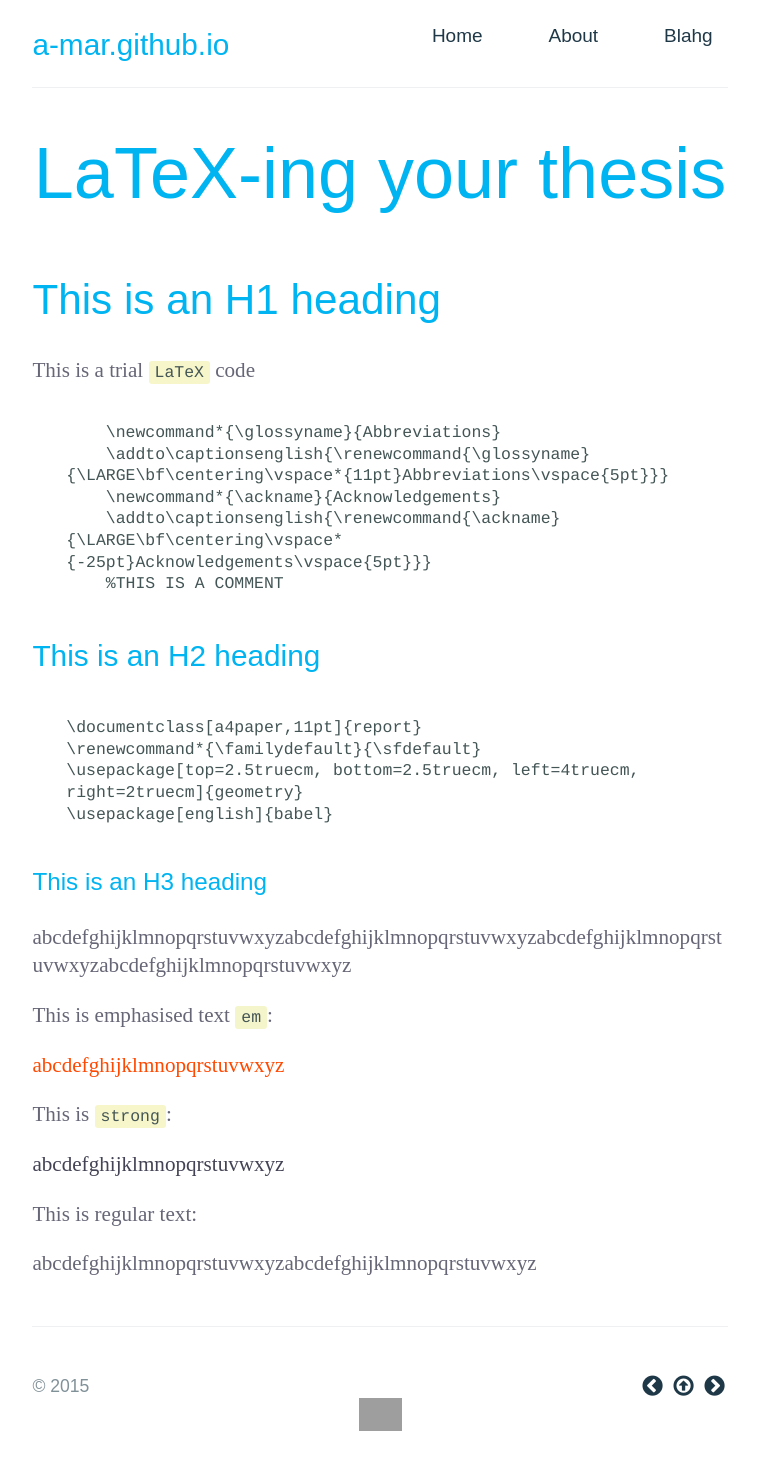
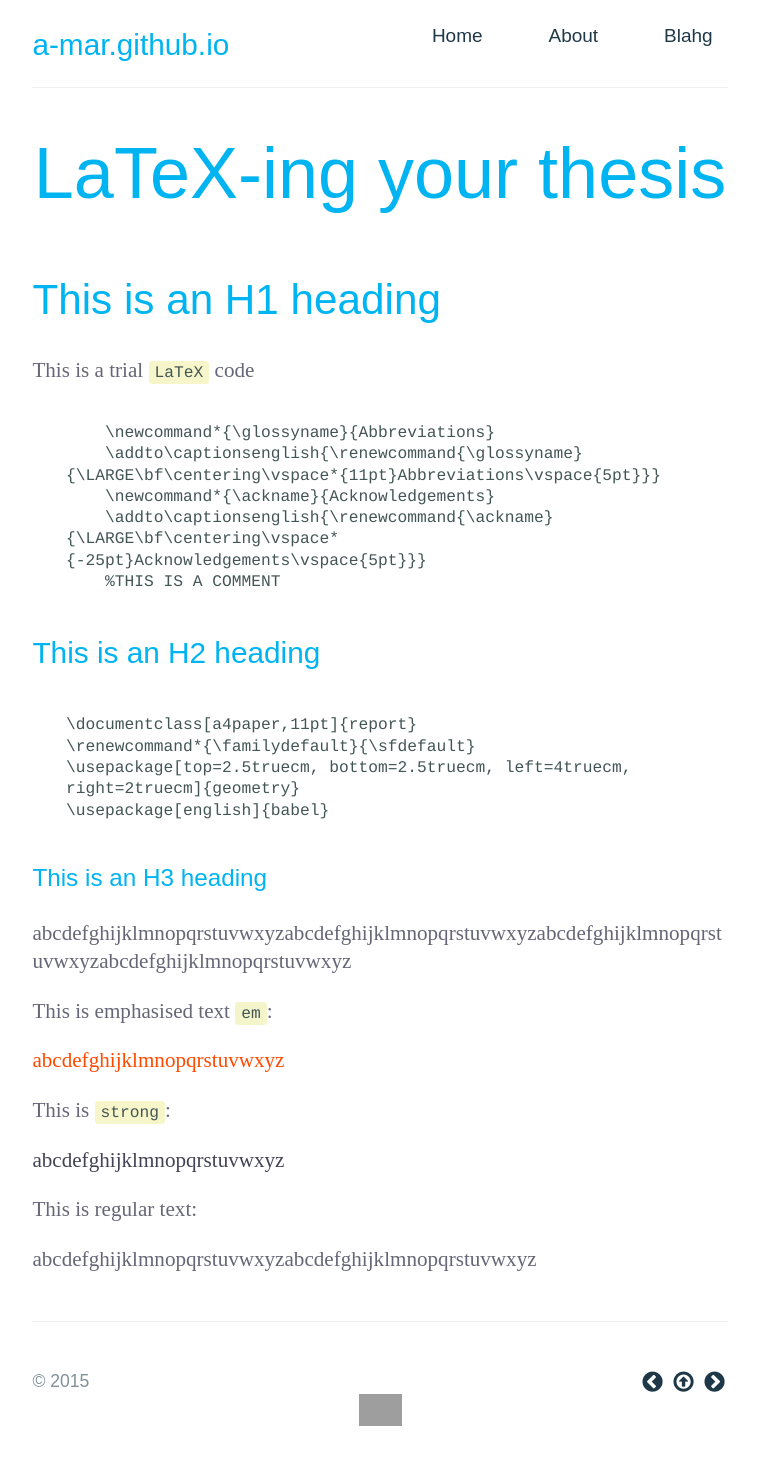
Before and after one commit to a-mar/blahg, a Jekyll site: the page built from index.html, in a window 1280 px wide. Shown: the whole page, without its empty margins (260-1019 px from the left). Built offline with Jekyll 4.4.1, drawn with Linux system fonts in a browser that asks for light colours; nearby versions of some CDN libraries; some web fonts are replaced; Markdown is read by kramdown in place of the engine named in the settings; grey boxes are pictures that could not be loaded.

Commit message:
Update asdf.css

```diff
--- a/stylesheets/asdf.css
+++ b/stylesheets/asdf.css
@@ -8,7 +8,7 @@ code,kbd,pre,samp {
   font-family: 'SrcCode', Courier, monospace;
   overflow: auto;
   /*width: 700px;*/
-  font-size:78%;
+  font-size:77%;
   line-height:1.31;
   background-color: rgba(217,217,47,0.25);
   color:#455;
```
